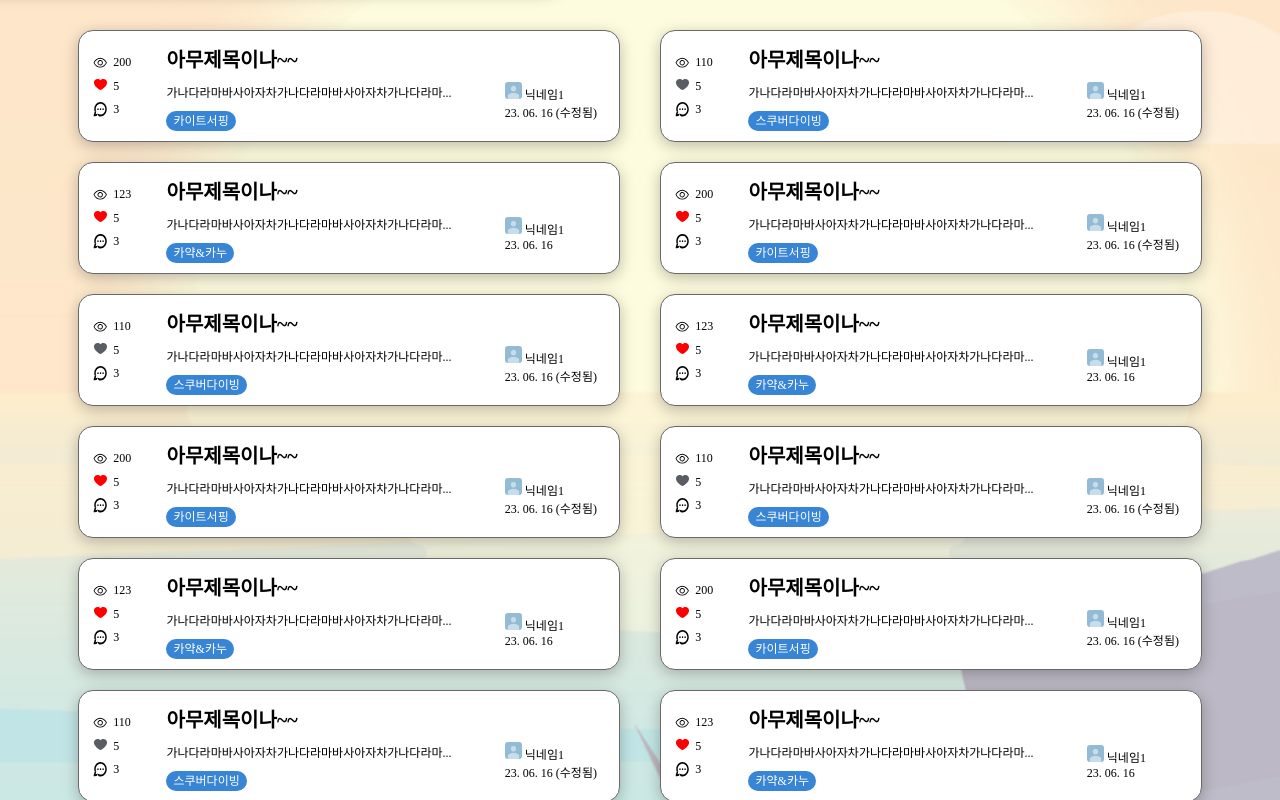
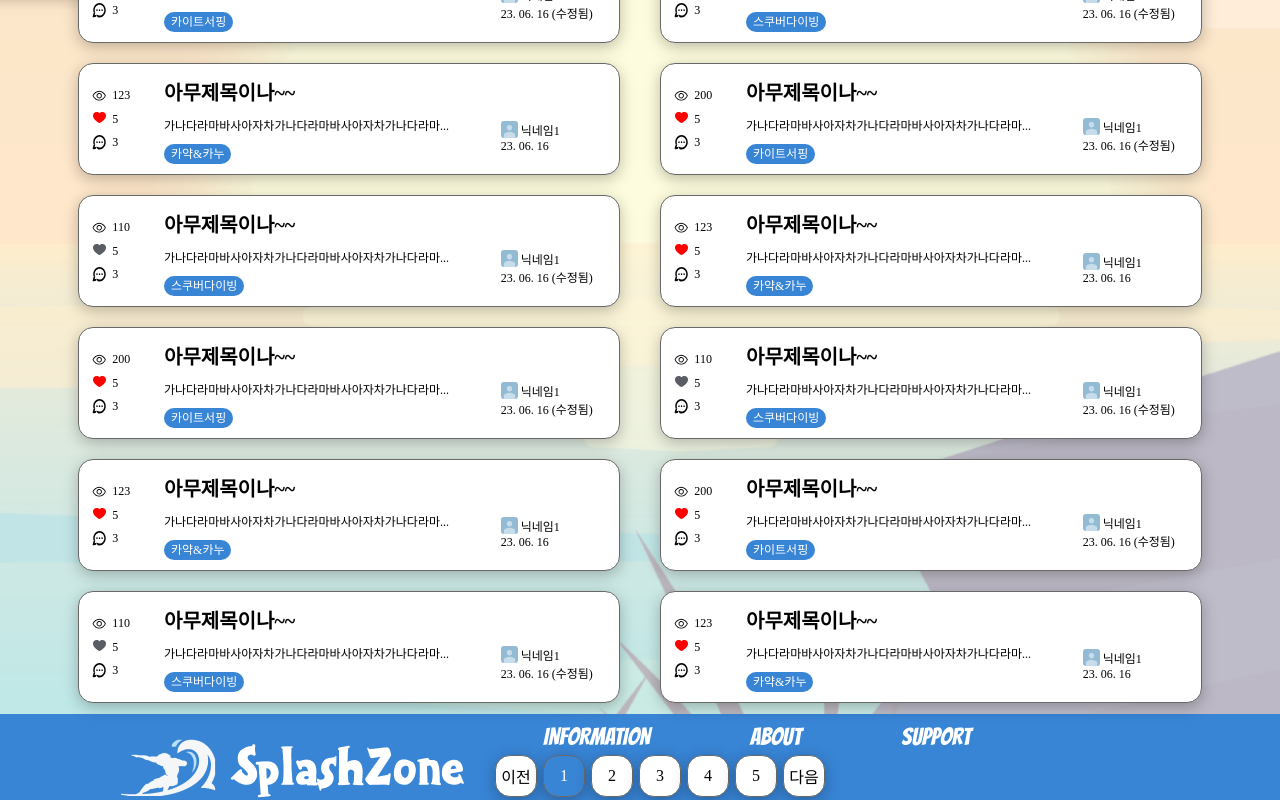
Before and after one commit to codestates-seb/seb44_main_030, a React (Vite) app in the folder client/: page /community in a window 1280 px wide. Shown: the part 780-1580 px from the top of the page. Built offline with nearby package versions, Linux system fonts and the light colour scheme; a web font is replaced by a local one.

Commit message:
[FE] feat: community pull위한 커밋

```diff
--- a/client/src/App.tsx
+++ b/client/src/App.tsx
@@ -10,6 +10,7 @@ const Signup = loadable(() => import('./pages/Signup'));
 const Login = loadable(() => import('./pages/Login'));
 const Community = loadable(() => import('./pages/Community'));
 const CommunityDetail = loadable(() => import('./pages/CommunityDetail'));
+const CommunityCreate = loadable(() => import('./pages/CommunityCreate'));
 const Club = loadable(() => import('./pages/Club'));
 const Mypage = loadable(() => import('./pages/Mypage'));
 
@@ -28,6 +29,7 @@ function App() {
                 <Route path="/login" element={<Login></Login>}></Route>
                 <Route path="/community" element={<Community></Community>}></Route>
                 <Route path="/community/detail" element={<CommunityDetail></CommunityDetail>}></Route>
+                <Route path="/community/create" element={<CommunityCreate></CommunityCreate>}></Route>
                 <Route path="/club" element={<Club></Club>}></Route>
                 <Route path="/mypage" element={<Mypage></Mypage>}></Route>
             </Routes>
--- a/client/src/GlobalStyle.tsx
+++ b/client/src/GlobalStyle.tsx
@@ -1,10 +1,9 @@
 import { createGlobalStyle } from 'styled-components';
 
 const Globalstyle = createGlobalStyle`
-footer,body{
-    margin: 0;
-	padding: 0;
-    box-sizing: border-box;
+body{
+    padding:0;
+    margin:0;
 }
 
 `;
--- a/client/src/components/CommunityPost.tsx
+++ b/client/src/components/CommunityPost.tsx
@@ -1,4 +1,4 @@
-import React, { useState, useEffect } from 'react';
+import React, { useState, useEffect, useCallback } from 'react';
 import styled from 'styled-components';
 import LikeIcon from '../assets/Like.svg';
 import LikeFilledIcon from '../assets/Like_filled.svg';
@@ -9,20 +9,21 @@ import { useNavigate } from 'react-router-dom';
 interface CommunityPostProps {
     postdata: {
         memberId: number;
-        memberProfileImg: string; //[작성자 프로필 이미지 소스] 추가: 커뮤니티 게시판 글목록 조회 시 각 게시글 작성자 프로필이미지 표시에 필요합니다.
-        name: string; //[작성자 닉네임] API명세 추가: 커뮤니티 게시판 글목록 조회 시 각 게시글 작성자 닉네임 표시에 필요합니다.
+        memberProfileImg: string; //[작성자 프로필 이미지 소스]
+        name: string; //[작성자 닉네임]
         title: string;
         content: string;
         tag: string;
         view: number;
         registeredAt: string;
         modifiedAt: string | null;
-        like: number; //[게시글에 대한 좋아요 갯수] 추가: 커뮤니티 게시판 글목록 조회 시 좋아요갯수 표시에 필요합니다.
-        commentCount: number; //[게시글에 대한 댓글 갯수] 추가: 커뮤니티 게시판 글목록 조회 시 댓글갯수 표시에 필요합니다.
-        memberLiked: Array<number>; //[게시글에 좋아요를 누른 멤버ID배열] 추가: 커뮤니티 게시판 글목록 조회 시 하트색 표시에 필요합니다.(ex. memberLiked 목록에 사용자id 포함 되어있으면 빨간하트로)
-        standardId: number; //[게시글 자체에 대한 ID] 추가: 게시판에서 게시글 목록을 구현할 때 게시글에 대한 고유한 ID가 필요합니다. + id를 알아야 상세 게시글 조회 시 요청 보낼 수 있음.
+        like: number; //[게시글에 대한 좋아요 갯수]
+        commentCount: number;
+        memberLiked: Array<number>; //[게시글에 좋아요를 누른 멤버ID배열]
+        standardId: number; //[게시글 자체에 대한 ID]
     };
 }
+
 const CommunityPost = (props: CommunityPostProps) => {
     const {
         memberId,
@@ -49,24 +50,24 @@ const CommunityPost = (props: CommunityPostProps) => {
         setIsLiked(memberLiked.includes(mockMemberId));
     }, [like, memberLiked, mockMemberId]);
 
-    //좋아요 하트색, 숫자 상태 변경
-    const handleLike = () => {
+    //좋아요 하트색,숫자 상태 변경 + API 요청 추가 필요
+    const handleLike = useCallback(() => {
         isLiked ? setLikeCount((prev) => prev - 1) : setLikeCount((prev) => prev + 1);
         setIsLiked((prev) => !prev);
-    };
+    }, [isLiked]);
 
     //게시글 상세페이지로 이동
-    const handleNavigateDetail = () => {
+    const handleNavigateDetail = useCallback(() => {
         navigate(`/community/detail`, { state: standardId });
-    };
+    }, [standardId]);
 
     //프로필 페이지로 이동
-    const handleNavigateProfile = () => {
+    const handleNavigateProfile = useCallback(() => {
         navigate(`/mypage`, { state: memberId });
-    };
+    }, [memberId]);
 
-    // 날짜 어떻게 받을 건지 여쭤봐야함.(포맷팅 된 상태 or Not)
-    // 날짜 포맷팅
+    // 날짜 어떻게 받을 건지 상의 필요.(포맷팅 된 상태 or Not)
+    // 날짜 포맷팅 임의로
     const dateStr = modifiedAt || registeredAt;
     const datePart = dateStr.split('T')[0];
     const dateArr = datePart.split('-');
@@ -96,7 +97,7 @@ const CommunityPost = (props: CommunityPostProps) => {
                 </div>
             </LeftSection>
             <MiddleSection>
-                <h3 onClick={handleNavigateDetail}>{title}</h3>
+                <h3 title={`${title}`} onClick={handleNavigateDetail}>{title}</h3>
                 {/* content 잘라서 사용할 지 잘린 채로 받을 지 결정할 것 */}
                 <p>{content}</p>
                 <div>
@@ -106,7 +107,7 @@ const CommunityPost = (props: CommunityPostProps) => {
             <RightSection>
                 <div>
                     <ProfileImgStyled src={memberProfileImg} alt="profileImage" />
-                    <span onClick={handleNavigateProfile}>{name}</span>
+                    <div title={`${name}`} onClick={handleNavigateProfile}>{name}</div>
                 </div>
                 <span>{formattedDate}</span>
             </RightSection>
@@ -124,6 +125,7 @@ const PostContainer = styled.li`
     justify-content: space-around;
     &:hover {
         background-color: #eeeeee;
+        outline: solid 1px #3884d5;
     }
     cursor: default;
 `;
@@ -170,9 +172,13 @@ const MiddleSection = styled.div`
     justify-content: center;
     align-items: start;
     > h3 {
+        max-width: 320px;
         align-self: flex-start;
         margin: 0;
         font-size: 20px;
+        text-overflow: ellipsis;
+        overflow: hidden;
+        white-space: nowrap;
         &:hover {
             color: #3884d5;
             cursor: pointer;
@@ -181,6 +187,9 @@ const MiddleSection = styled.div`
     > p {
         margin: 10px 0 10px 0;
         font-size: 12px;
+        text-overflow: ellipsis;
+        overflow: hidden;
+        white-space: nowrap;
     }
     > div > span {
         font-size: 12px;
@@ -197,11 +206,17 @@ const RightSection = styled.div`
     justify-content: end;
     font-size: 12px;
     margin-bottom: 20px;
-    > div > span {
+    > div{
+        display: flex;
+        > div {
+        width: 90px;
         cursor: pointer;
+        text-overflow: ellipsis;
+        overflow: hidden;
+        white-space: nowrap;
         &:hover {
             color: #3884d5;
-        }
+        }}
     }
 `;
 export default CommunityPost;
--- /dev/null
+++ b/client/src/components/PageButton.tsx
@@ -0,0 +1,34 @@
+import React from 'react';
+import styled from 'styled-components';
+interface PageButtonProps {
+    data: {
+        value: string|number;
+        currPage: number;
+    }
+    onClick: (event: React.MouseEvent<HTMLLIElement, MouseEvent>) => void;
+}
+interface PageButtonStyledProps {
+    $isCurrPage: boolean;
+}
+const PageButton = ({ data, onClick }: PageButtonProps) => {
+    const {value, currPage} = data;
+    return <PageButtonStyled onClick={onClick} $isCurrPage={currPage===value}>{value}</PageButtonStyled>;
+};
+
+export default PageButton;
+
+const PageButtonStyled = styled.li<PageButtonStyledProps>`
+    width: 40px;
+    height: 40px;
+    border-radius: 15px;
+    border: 1px solid #696969;
+    background-color: ${(props) => props.$isCurrPage ? '#3884D5' : '#fff'};
+    color: ${(props) => props.$isCurrPage ? '#ffffff' : '#000000'};
+    box-shadow: 0px 4px 15px 0px rgba(0, 0, 0, 0.25);
+    display: flex;
+    align-items: center;
+    justify-content: center;
+    &:hover {
+        cursor: pointer;
+    }
+`;
--- a/client/src/pages/Community.tsx
+++ b/client/src/pages/Community.tsx
@@ -1,11 +1,12 @@
-import React, { useState } from 'react';
+import React, { useState, useCallback } from 'react';
 import CommunityPost from '../components/CommunityPost';
 import ProfileImg from '../assets/ProfileImg.png';
 import styled from 'styled-components';
 import { useForm, SubmitHandler } from 'react-hook-form';
 import SearchIcon from '../assets/Search.svg';
 import backgroundImg from '../assets/Community_background.png';
-
+import PageButton from '../components/PageButton';
+import { useNavigate } from 'react-router-dom';
 type SearchInput = {
     Keyword: string;
 };
@@ -18,7 +19,7 @@ const Community = () => {
             memberId: 1,
             memberProfileImg: ProfileImg,
             name: '닉네임1',
-            title: '아무제목이나~~',
+            title: '아무제목이나제목이길어진다면~~~~~~~~~~~~',
             content: '가나다라마바사아자차가나다라마바사아자차가나다라마...',
             tag: '카이트서핑',
             view: 200,
@@ -195,11 +196,12 @@ const Community = () => {
             standardId: 12,
         },
     ];
+    //인기게시물은 useQuery 사용 시 stale time 길게 설정
     const popularMockdata = [
         {
             memberId: 1,
             memberProfileImg: ProfileImg,
-            name: '닉네임1',
+            name: '닉네임이길어어어어',
             title: '아무제목이나~~',
             content: '가나다라마바사아자차가나다라마바사아자차가나다라마...',
             tag: '카이트서핑',
@@ -288,6 +290,7 @@ const Community = () => {
         },
     ];
     const tags = [
+        '전체',
         '다이빙',
         '스노클링',
         '플라이보드',
@@ -299,18 +302,46 @@ const Community = () => {
         '카이트서핑',
         '카약&카누',
     ];
-    const [currTab, setCurrTab] = useState(tags[0]);
-    const filterHandle = (e: React.MouseEvent<HTMLLIElement>) => {
-        setCurrTab(e.currentTarget.innerText);
-    };
+    const [currTag, setCurrTag] = useState<string>(tags[0]);
+    const [pageArr, setPageArr] = useState<Array<number>>([1, 2, 3, 4, 5]);
+    const [currPage, setCurrPage] = useState<number>(1);
+    const navigate = useNavigate();
+    const handleTagSelect = useCallback((e: React.MouseEvent<HTMLLIElement>) => {
+        setCurrTag(e.currentTarget.innerText);
+    }, []);
     const {
         register,
         handleSubmit,
         formState: { errors },
     } = useForm<SearchInput>();
-    const onSubmit: SubmitHandler<SearchInput> = (data) => {
-        //검색 api 요청
+    // const keywordWatched = watch("Keyword")
+    const onSubmit: SubmitHandler<SearchInput> = useCallback((data) => {
+        //검색 api 요청 추가, Query key로 currTag, searchKeyword, currPage 넣기.
         console.log(data);
+    }, []);
+    const handlePageList = (e: React.MouseEvent<HTMLLIElement>) => {
+        if (e.currentTarget.innerText === '다음') {
+            setPageArr((prevPageArr) => {
+                const updatedPageArr = [...prevPageArr].map((el) => el + 5);
+                setCurrPage(updatedPageArr[0]);
+                return updatedPageArr;
+            });
+        }
+        if (e.currentTarget.innerText === '이전') {
+            currPage === 1 ||
+                setPageArr((prevPageArr) => {
+                    const updatedPageArr = [...prevPageArr].map((el) => el - 5);
+                    setCurrPage(updatedPageArr[0]);
+                    return updatedPageArr;
+                });
+        }
+    };
+    const handleNavigateCreate = () => {
+        navigate('/community/create');
+    };
+    const handleCurrPage = (e: React.MouseEvent<HTMLLIElement>) => {
+        console.log(Number(e.currentTarget.innerText));
+        setCurrPage(Number(e.currentTarget.innerText));
     };
     return (
         <Background $image={backgroundImg}>
@@ -326,7 +357,7 @@ const Community = () => {
                 <MiddleSection>
                     <TagSpace>
                         {tags.map((tagName, idx) => (
-                            <li key={idx} className={`${currTab === tagName}`} onClick={filterHandle}>
+                            <li key={idx} className={`${currTag === tagName}`} onClick={handleTagSelect}>
                                 {tagName}
                             </li>
                         ))}
@@ -351,7 +382,7 @@ const Community = () => {
                             </div>
                         </form>
                     </SearchSpace>
-                    <button>글 작성</button>
+                    <button onClick={handleNavigateCreate}>글 작성</button>
                 </MiddleSection>
                 <BottomSection>
                     <AllPostContainer>
@@ -359,7 +390,13 @@ const Community = () => {
                             <CommunityPost key={`all_${item.standardId}`} postdata={item} />
                         ))}
                     </AllPostContainer>
-                    <PageContainer></PageContainer>
+                    <PageContainer>
+                        <PageButton onClick={handlePageList} data={{ value: '이전', currPage }} />
+                        {pageArr.map((value, idx) => (
+                            <PageButton key={idx} onClick={handleCurrPage} data={{ value, currPage }} />
+                        ))}
+                        <PageButton onClick={handlePageList} data={{ value: '다음', currPage }} />
+                    </PageContainer>
                 </BottomSection>
             </CommunityContainer>
         </Background>
@@ -425,7 +462,9 @@ const TagSpace = styled.ul`
     height: 90px;
     display: flex;
     flex-wrap: wrap;
-    justify-content: start;
+    justify-content: center;
+    padding: 5px 0 5px 0;
+    align-items: center;
     border-radius: 15px;
     border: 1px solid #696969;
     background: #fff;
@@ -462,7 +501,7 @@ const SearchSpace = styled.div`
                 border: 1px solid #696969;
                 background: #fff;
                 box-shadow: 0px 4px 15px 0px rgba(0, 0, 0, 0.25);
-                padding-left: 20px;
+                padding-left: 15px;
                 font-size: 20px;
                 flex-basis: 90%;
                 &:focus {
@@ -503,9 +542,22 @@ const AllPostContainer = styled.ul`
 `;
 
 const BottomSection = styled.section`
-    margin-bottom: 100px;
+    height: 700px;
+    display: flex;
+    flex-direction: column;
+    align-items: center;
+    justify-content: center;
 `;
 
-const PageContainer = styled.div``;
+const PageContainer = styled.ul`
+    width: 385px;
+    height: 60px;
+    display: flex;
+    align-items: center;
+    justify-content: center;
+    > li {
+        margin: 0 3px 0 3px;
+    }
+`;
 
 export default Community;
--- /dev/null
+++ b/client/src/pages/CommunityCreate.tsx
@@ -0,0 +1,5 @@
+import React from 'react';
+const CommunityCreate = () => {
+    return <div>커뮤니티 글 작성 페이지 입니다.</div>;
+};
+export default CommunityCreate;
--- a/client/src/pages/CommunityDetail.tsx
+++ b/client/src/pages/CommunityDetail.tsx
@@ -7,7 +7,7 @@ const CommunityDetail = () => {
     return (
         <div>
             <div>커뮤니티 게시글 상세페이지입니다.</div>
-            <div>게시글ID: {`${standardId}`}</div>
+            <div>게시글ID: {`${standardId}`}로 요청한 데이터를 보여줍니다.</div>
         </div>
     );
 };
```
